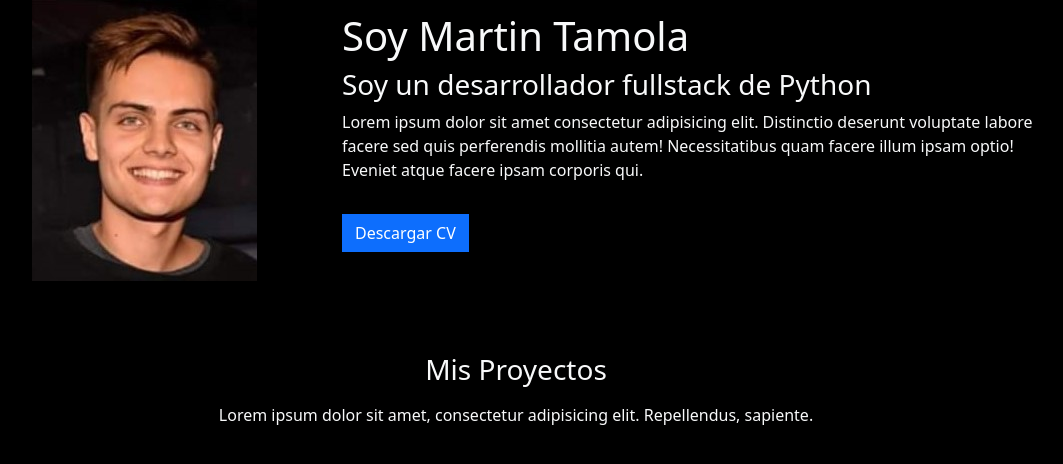
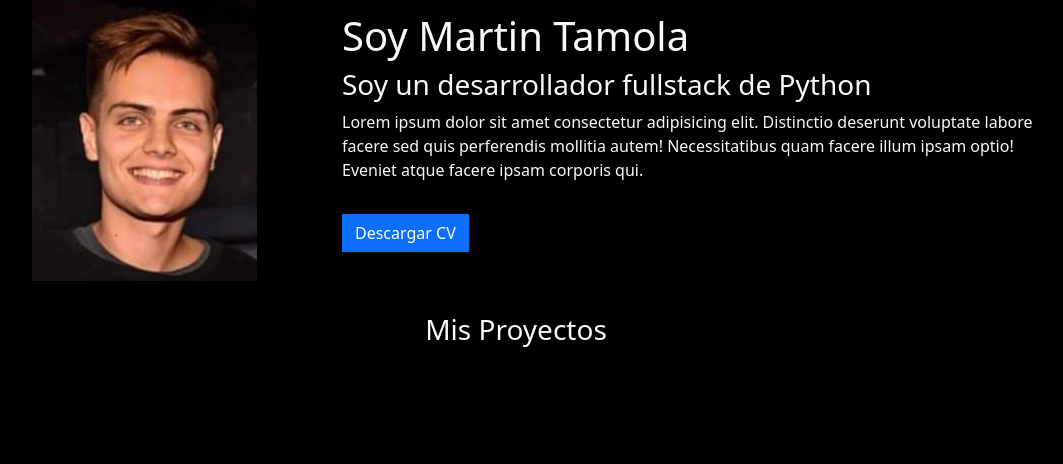
Before and after one commit to tinchotamola123/portafoliodjango, a Django app: page / in a window 1280 px wide. Shown: the part 81-545 px from the top of the page, without its empty margins (124-1187 px from the left). Run offline with Django 4.2, Linux system fonts and the light colour scheme; data that the repository does not hold is empty.

Commit message:
subida proyecto

```diff
--- a/portfolio/static/main.css
+++ b/portfolio/static/main.css
@@ -1,5 +1,9 @@
 body{
     background: black;
+}
+.imggit{
+    width: 200px;
+    height: 200px;
 }
 
 .bg-black{
--- a/portfolio/templates/home.html
+++ b/portfolio/templates/home.html
@@ -25,22 +25,20 @@
     </div>
 </header>
 
-<div class="row my-4 text-center">
+<div class="row my-3 text-center">
 
-    <h3 class="mt-5">Mis Proyectos</h3>
-    <p class="mt-2">Lorem ipsum dolor sit amet, consectetur adipisicing elit. Repellendus, sapiente.
-    </p>
+    <h3 class="mt-3">Mis Proyectos</h3>
 
     {% for project in projects %}
 
-    <div class="col-md-4 p-4 mt-5">
+    <div class="col-md-4 p-4 mt-2">
             <div class="card bg-black card-project text-center">
-                <img class="card-img-top" src="{{project.image.url}}" alt="{{project.tittle}}">
-                <div class="card-body mt-5">
+                <img class="card" src="{{project.image.url}}" alt="{{project.tittle}}">
+                <div class="card-body">
                     <h2 class="text-light">
                         {{project.tittle}}
                     </h2>
-                    <p class="text-light mb-5">
+                    <p class="text-light">
                         {{project.description}}
                     </p>
 
--- a/portfolio/templates/layout.html
+++ b/portfolio/templates/layout.html
@@ -9,6 +9,7 @@
     <title>Portfolio</title>
     <link rel="stylesheet" href="https://cdn.jsdelivr.net/npm/bootstrap@5.3.0-alpha3/dist/css/bootstrap.min.css">
     <link rel="stylesheet" href="{% static 'main.css' %}">
+    <link rel="shortcut icon" type="image/png" href="{% static 'favicon-32x32.png' %}"/>
 </head>
 <body class="text-light">
 
```
Also changed, not shown: README.md, portfolio/static/favicon-32x32.png (added), screen1.jpeg (added), screen2.jpeg (added).
